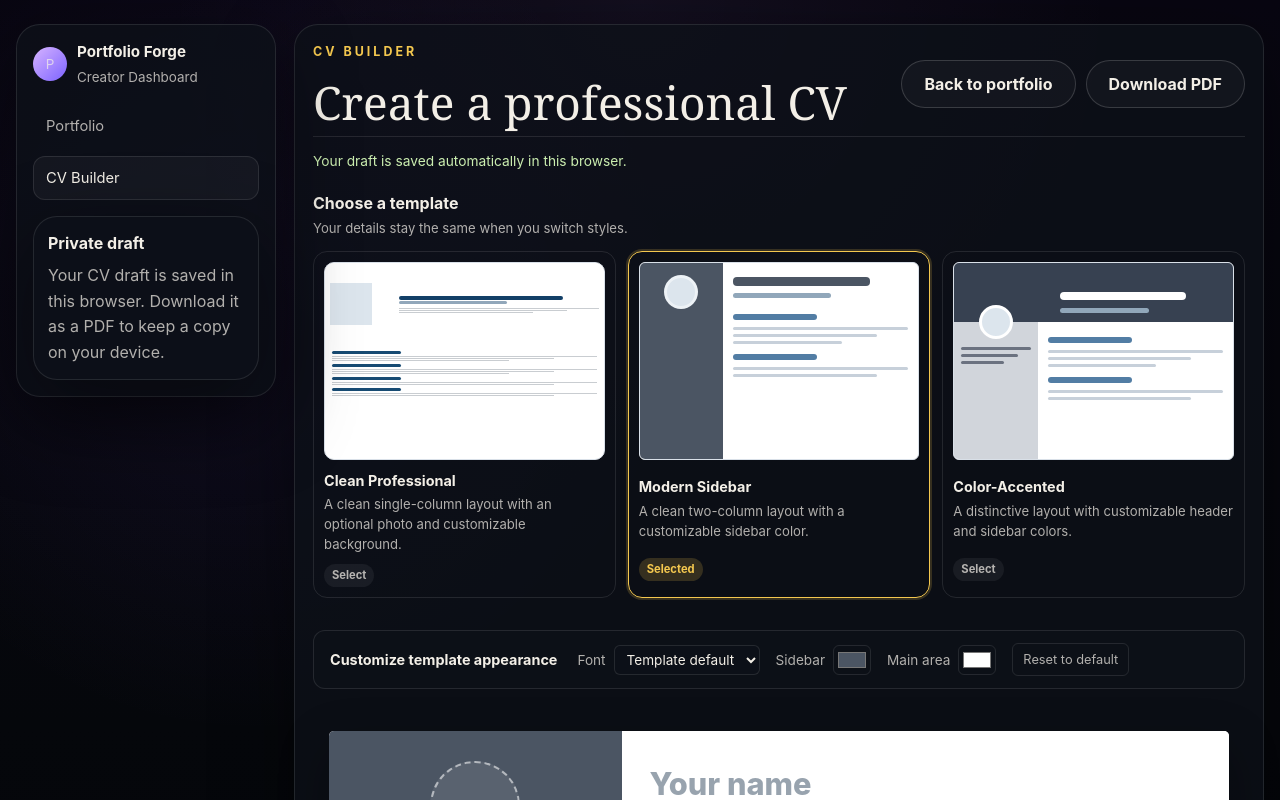
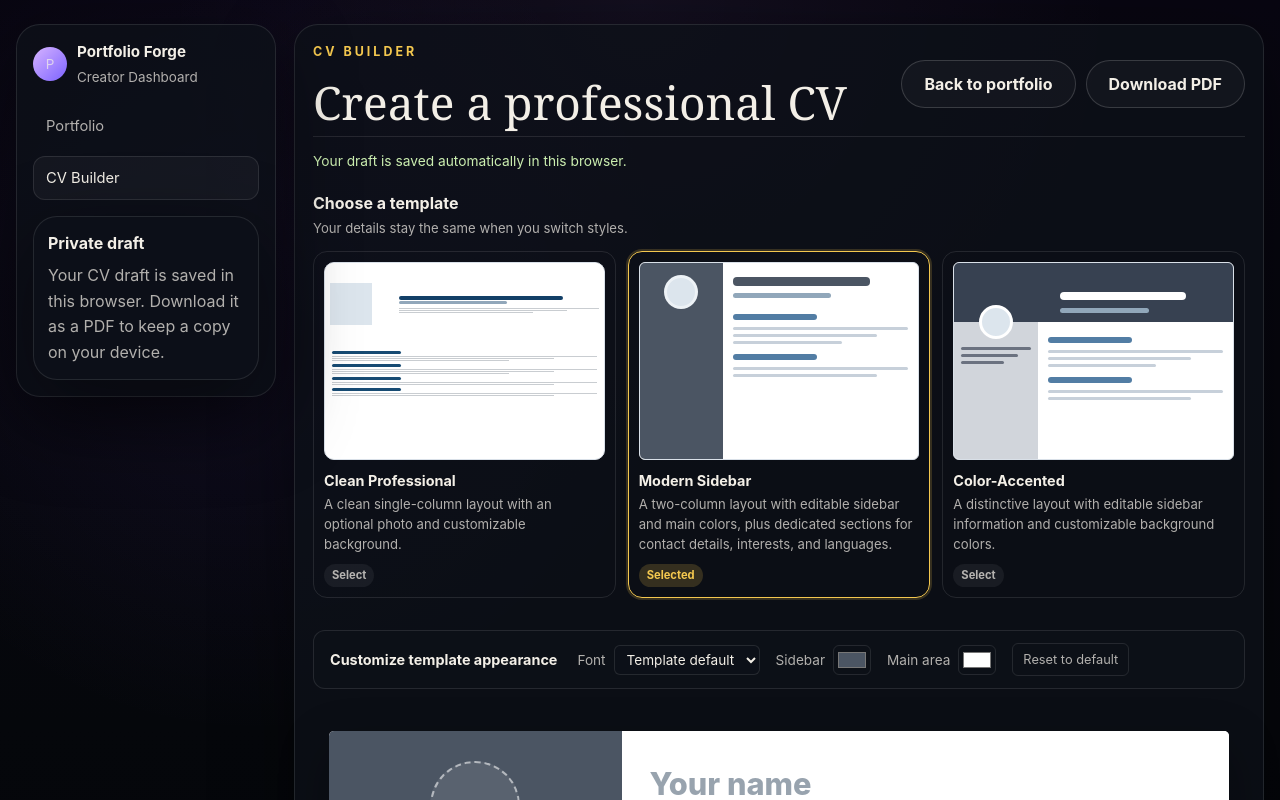
Before and after one commit to RaptorFF/dev-portfolio, a Next.js app: page /dashboard/cv in a window 1280 px wide. Shown: the top 800 px of the page. Built offline with nearby package versions, Linux system fonts and the light colour scheme.

Commit message:
Change template description

```diff
--- a/app/dashboard/cv/cv-utils.js
+++ b/app/dashboard/cv/cv-utils.js
@@ -44,13 +44,14 @@ export const templates = [
   {
     id: "modern",
     label: "Modern Sidebar",
-    description: "A clean two-column layout with a customizable sidebar color.",
+    description:
+      "A two-column layout with editable sidebar and main colors, plus dedicated sections for contact details, interests, and languages.",
   },
   {
     id: "minimal",
     label: "Color-Accented",
     description:
-      "A distinctive layout with customizable header and sidebar colors.",
+      "A distinctive layout with editable sidebar information and customizable background colors.",
   },
 ];
 
@@ -102,9 +103,7 @@ export function getContrastColor(hexColor, darkColor = "#20212a") {
   const channels = [16, 8, 0].map((shift) => ((value >> shift) & 0xff) / 255);
   const luminance = channels.reduce((sum, channel, index) => {
     const linear =
-      channel <= 0.04045
-        ? channel / 12.92
-        : ((channel + 0.055) / 1.055) ** 2.4;
+      channel <= 0.04045 ? channel / 12.92 : ((channel + 0.055) / 1.055) ** 2.4;
     return sum + linear * [0.2126, 0.7152, 0.0722][index];
   }, 0);
 
```
